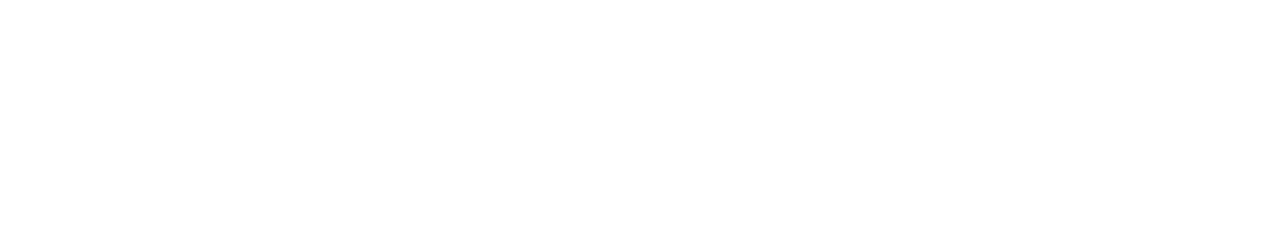
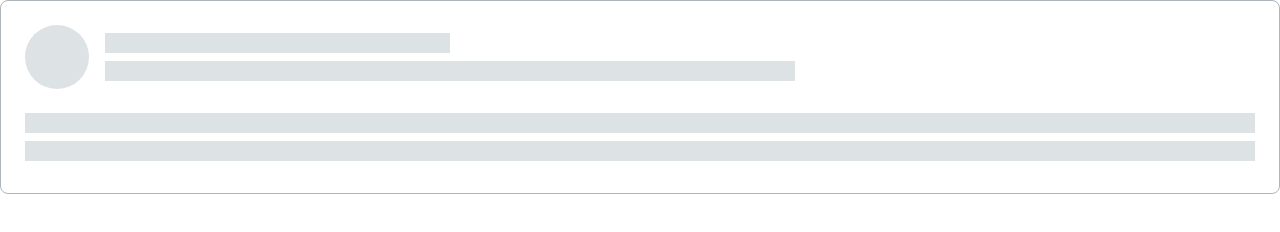
Before and after one commit to js-tasks-ru/htmlcss-20231222_svzhloba, a website: page 04-lection2/02-skeleton/index.html in a window 1280 px wide. Drawn offline with Linux system fonts and the light colour scheme.

Commit message:
add solution for lection2-sceleton

```diff
--- a/04-lection2/02-skeleton/index.html
+++ b/04-lection2/02-skeleton/index.html
@@ -6,6 +6,18 @@
         <link rel="stylesheet" href="./skeleton.css">
     </head>
     <body>
-
+        <div class="sceleton">
+            <div class="sceleton__group1">
+                <div class="sceleton__ellipse"></div>
+                <div class="sceleton__group2">
+                    <div class="sceleton_item"></div>
+                    <div class="sceleton_item"></div>
+                </div>
+            </div>
+            <div class="sceleton__group3">
+                <div class="sceleton_item"></div>
+                <div class="sceleton_item"></div>
+            </div>
+        </div>
     </body>
 </html>
--- a/04-lection2/02-skeleton/skeleton.css
+++ b/04-lection2/02-skeleton/skeleton.css
@@ -0,0 +1,44 @@
+.sceleton {
+  width: 100%;
+  border: 1px solid var(--grey-3);
+  border-radius: 8px;
+  padding: 24px 24px 32px;
+  box-sizing: border-box;
+  display: flex;
+  flex-direction: column;
+  justify-content: space-between;
+  gap: 24px;
+}
+
+.sceleton__group1 {
+  display: flex;
+  align-items: center;
+  gap: 16px;
+}
+
+.sceleton__group2, .sceleton__group3 {
+  display: flex;
+  flex-direction: column;
+  gap: 8px;
+  flex-grow: 1;
+}
+
+.sceleton__ellipse {
+  width: 64px;
+  height: 64px;
+  border-radius: 32px;
+  background-color: var(--grey-2);
+}
+
+.sceleton_item {
+  height: 20px;
+  background-color: var(--grey-2);
+}
+
+.sceleton__group2 .sceleton_item:first-child {
+  width: 30%;
+}
+
+.sceleton__group2 .sceleton_item:last-child {
+  width: 60%;
+}
```
